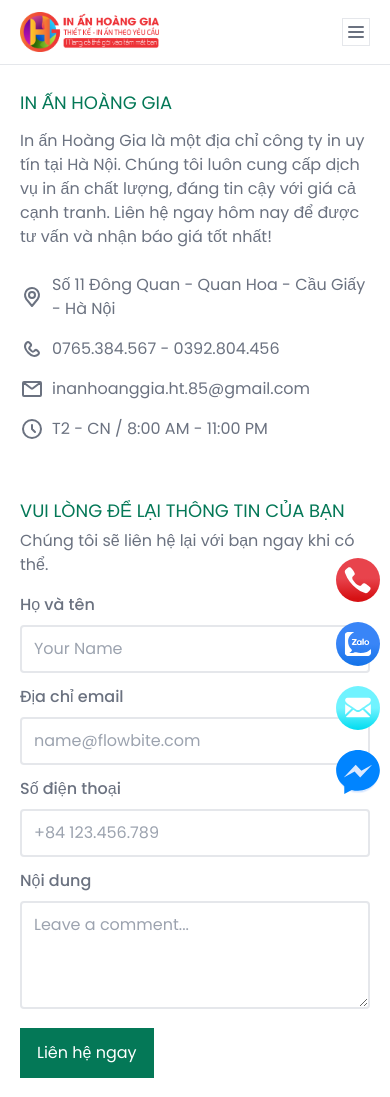
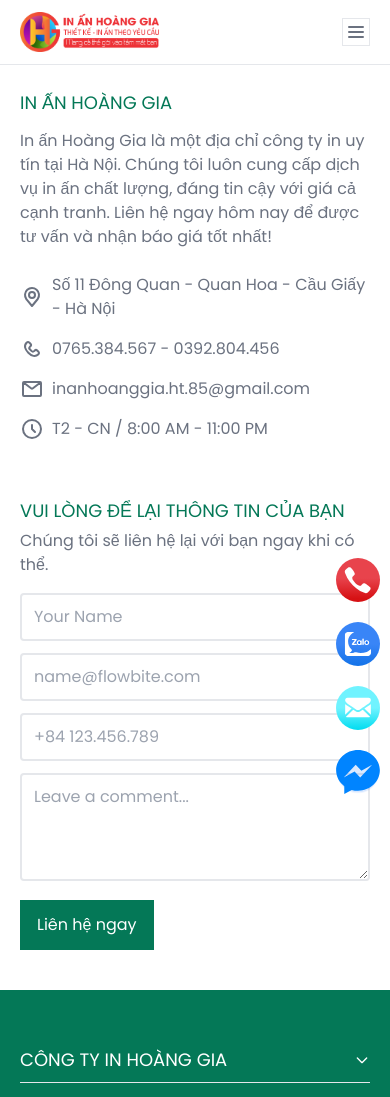
Before and after one commit to trantrungnghia263/inanhoanggia, a React (Create React App) app: page /lien-he in a window 390 px wide. Shown: the top 1097 px of the page. Built offline with nearby package versions, Linux system fonts and the light colour scheme.

Commit message:
update contact-form

```diff
--- a/src/components/ContactForm.js
+++ b/src/components/ContactForm.js
@@ -113,7 +113,7 @@
         <div className="contact-form__item pb-3">
           <label
             htmlFor="fullname"
-            className="block mb-2 text-base font-medium text-gray-500 dark:text-white"
+            className="hidden md:block mb-2 text-base font-medium text-gray-500 dark:text-white"
           >
             Họ và tên
           </label>
@@ -129,7 +129,7 @@
         <div className="contact-form__item pb-3">
           <label
             htmlFor="email"
-            className="block mb-2 text-base font-medium text-gray-500 dark:text-white"
+            className="hidden md:block mb-2 text-base font-medium text-gray-500 dark:text-white"
           >
             Địa chỉ email
           </label>
@@ -145,7 +145,7 @@
         <div className="contact-form__item pb-3">
           <label
             htmlFor="phone"
-            className="block mb-2 text-base font-medium text-gray-500 dark:text-white"
+            className="hidden md:block mb-2 text-base font-medium text-gray-500 dark:text-white"
           >
             Số điện thoại
           </label>
@@ -160,7 +160,7 @@
         </div>
         <label
           htmlFor="message"
-          className="block mb-2 text-base font-medium text-gray-500 dark:text-white"
+          className="hidden md:block mb-2 text-base font-medium text-gray-500 dark:text-white"
         >
           Nội dung
         </label>
```
